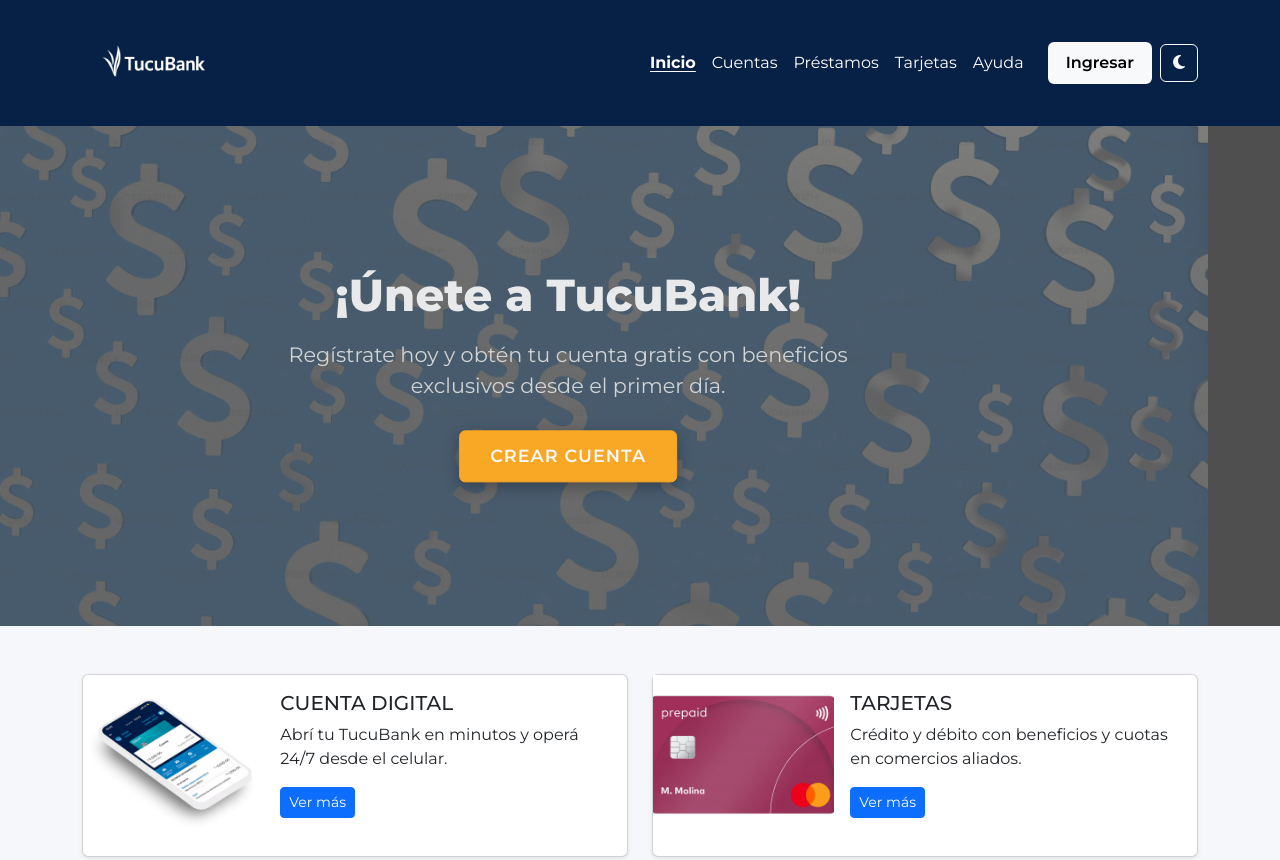
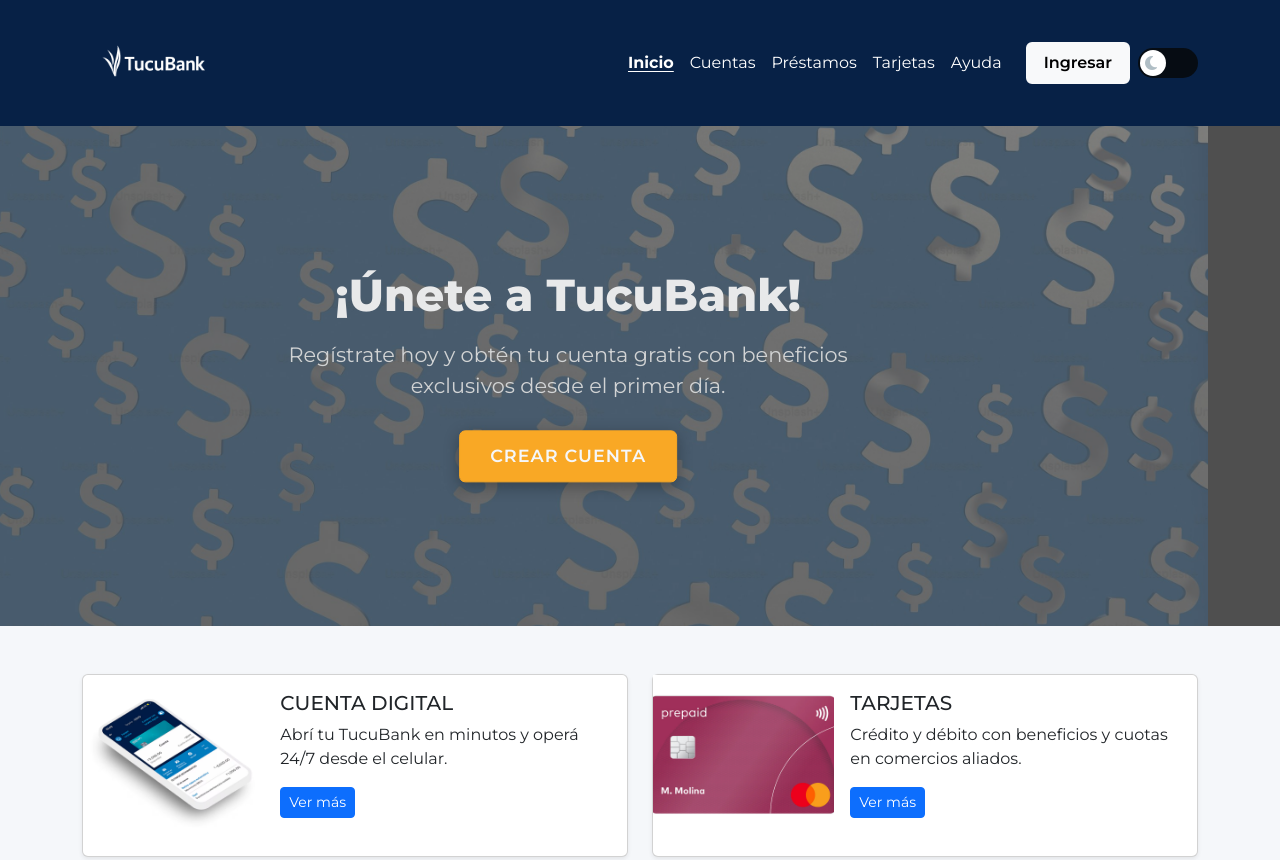
Before and after one commit to lucasecapdevila/tucuBank, a plain HTML site: page index.html in a window 1280 px wide. Shown: the top 860 px of the page. Drawn offline with nearby package versions, Linux system fonts and the light colour scheme; grey boxes are pictures that could not be loaded.

Commit message:
Estilo final para el toggle

```diff
--- a/index.html
+++ b/index.html
@@ -10,6 +10,7 @@
   <link rel="icon" href="img/icono.png">
   <link rel="stylesheet" href="https://cdn.jsdelivr.net/npm/bootstrap@5.3.8/dist/css/bootstrap.min.css">
   <link rel="stylesheet" href="styles/style.css">
+  <link rel="stylesheet" href="styles/switch.css">
   <link rel="stylesheet" href="https://cdnjs.cloudflare.com/ajax/libs/font-awesome/6.5.2/css/all.min.css">
   <title>TucuBank</title>
 </head>
@@ -50,9 +51,10 @@
           <a class="btn btn-light ms-lg-3 btn-ingresar" href="#">Ingresar</a>
 
           <!-- Toggle Dark Mode -->
-<button class="btn btn-outline-light ms-2" id="themeToggle" title="Cambiar tema">
-    <i class="fas fa-moon" id="themeIcon"></i>
-  </button>
+          <button class="theme-switch ms-2" id="themeToggle" title="Cambiar tema">
+            <i class="fas fa-moon" id="themeIcon"></i>
+            <i class="fas fa-sun"></i>
+          </button>
         </div>
       </div>
     </nav>
--- /dev/null
+++ b/styles/switch.css
@@ -0,0 +1,77 @@
+/* Estilos para el switch de tema */
+.theme-switch {
+  position: relative;
+  width: 60px;
+  height: 30px;
+  padding: 0;
+  border: none !important;
+  overflow: hidden;
+  border-radius: 15px;
+  cursor: pointer;
+  background-color: #060c13;
+  transition: background-color 0.3s ease;
+}
+
+.theme-switch::before {
+  content: "";
+  position: absolute;
+  width: 26px;
+  height: 26px;
+  left: 2px;
+  top: 2px;
+  background-color: #fff;
+  border-radius: 50%;
+  transition: transform 0.3s ease, background-color 0.3s ease;
+}
+
+[data-bs-theme="dark"] .theme-switch {
+  background-color: #3fa9f5;
+}
+
+[data-bs-theme="dark"] .theme-switch::before {
+  transform: translateX(30px);
+}
+
+.theme-switch:focus {
+  box-shadow: 0 0 0 0.25rem rgba(63, 169, 245, 0.25);
+}
+
+.theme-switch i {
+  position: absolute;
+  top: 50%;
+  transform: translateY(-50%);
+  transition: opacity 0.3s ease, color 0.3s ease;
+}
+
+.theme-switch .fa-sun {
+  color: #ffd54f; /* Amarillo cálido para el sol */
+}
+
+.theme-switch .fa-moon {
+  color: #b0bec5; /* Gris plateado para la luna */
+}
+
+.theme-switch .fa-sun {
+  right: 7px;
+  opacity: 0;
+}
+
+.theme-switch .fa-moon {
+  left: 7px;
+  opacity: 1;
+}
+
+[data-bs-theme="dark"] .theme-switch .fa-sun {
+  opacity: 1;
+}
+
+[data-bs-theme="dark"] .theme-switch .fa-moon {
+  opacity: 0;
+}
+
+/* Ajuste de margen para dispositivos pequeños */
+@media (max-width: 991.98px) {
+  .theme-switch {
+    margin-top: 1rem !important;
+  }
+}
```
